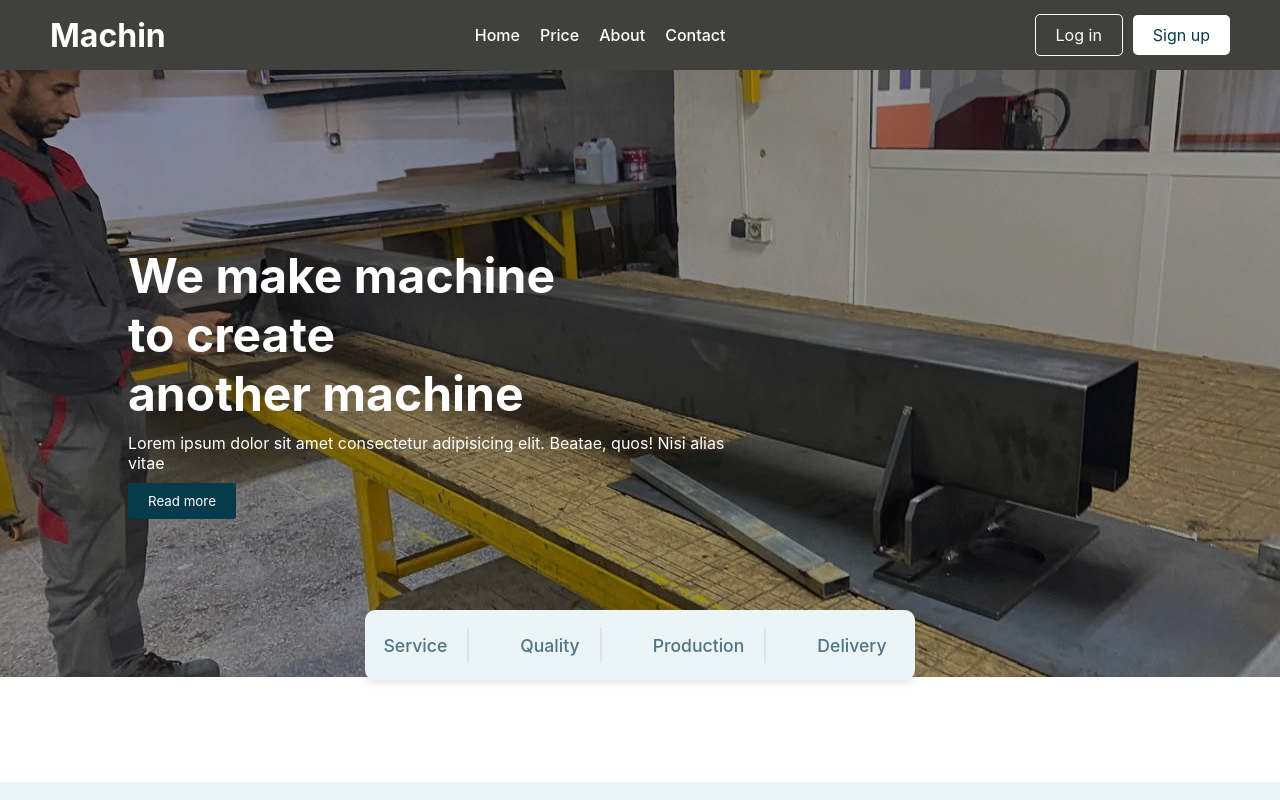
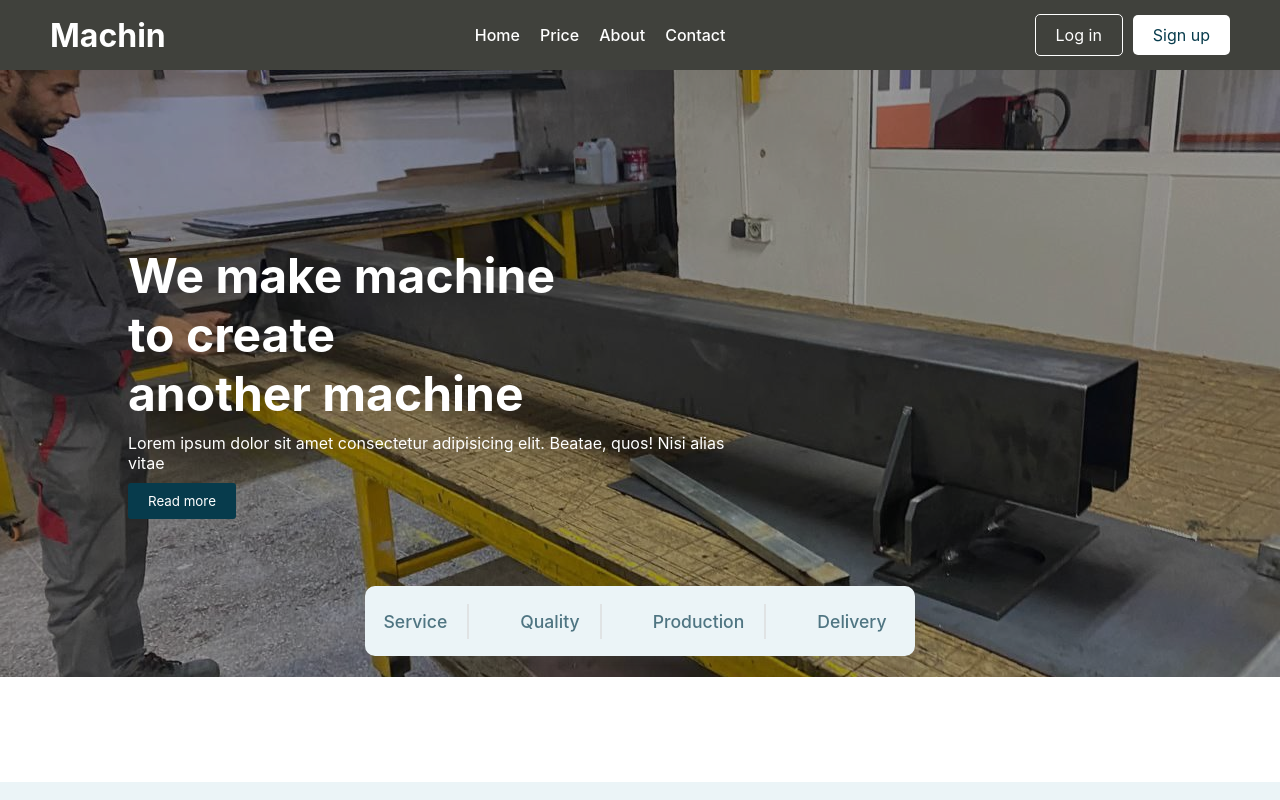
Before and after one commit to jellouli471/demo-site-machine, a React (Vite) app: page / in a window 1280 px wide. Shown: the top 800 px of the page. Built offline with nearby package versions, Linux system fonts and the light colour scheme.

Commit message:
Update Main.css

```diff
--- a/src/components/main/Main.css
+++ b/src/components/main/Main.css
@@ -50,7 +50,7 @@ color: white;
     height: 70px;
     background-color: #ebf4f7;
     position: absolute;
-    bottom: 15%;
+    bottom: 18%;
     display: flex;
     justify-content: center;
     align-items: center;
```
